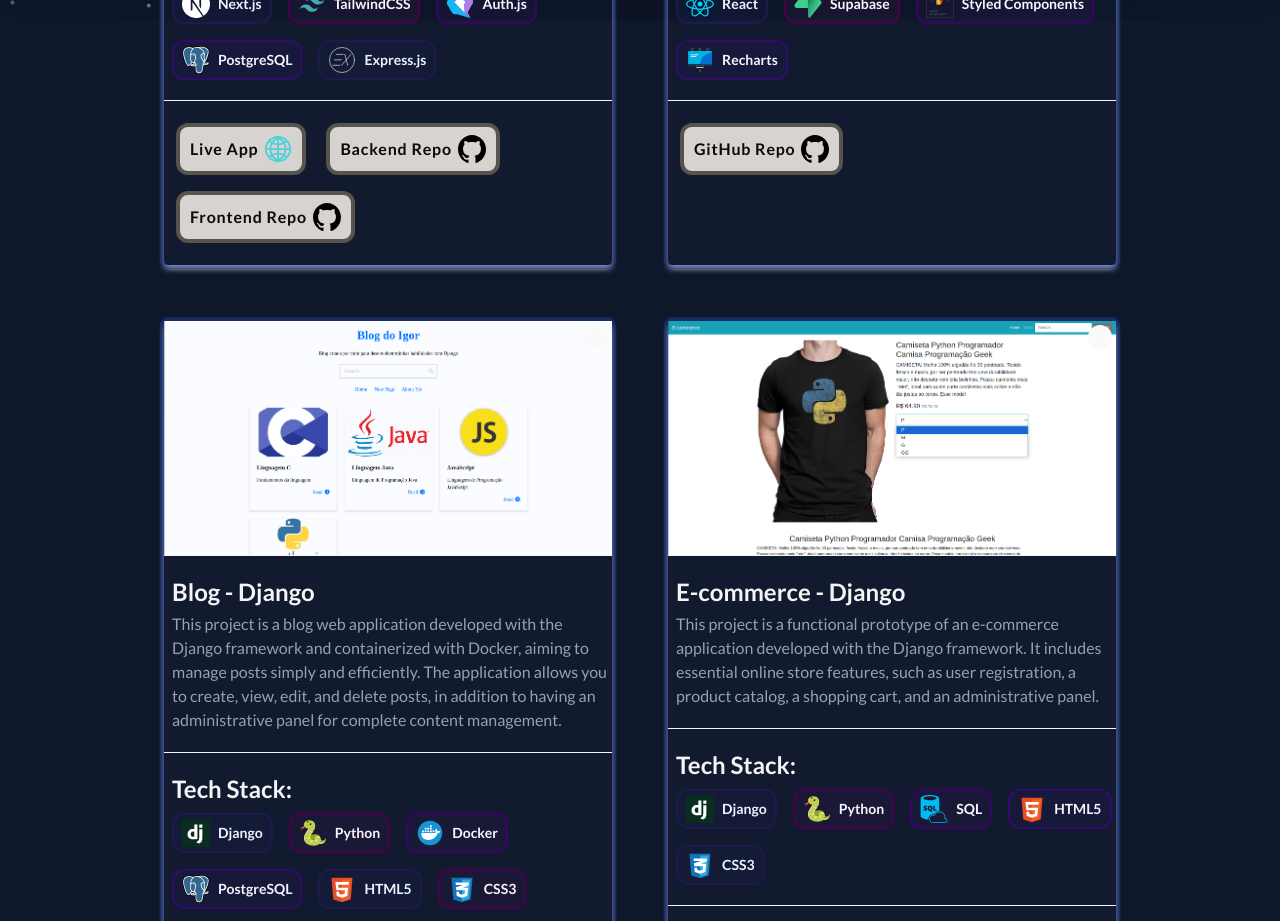
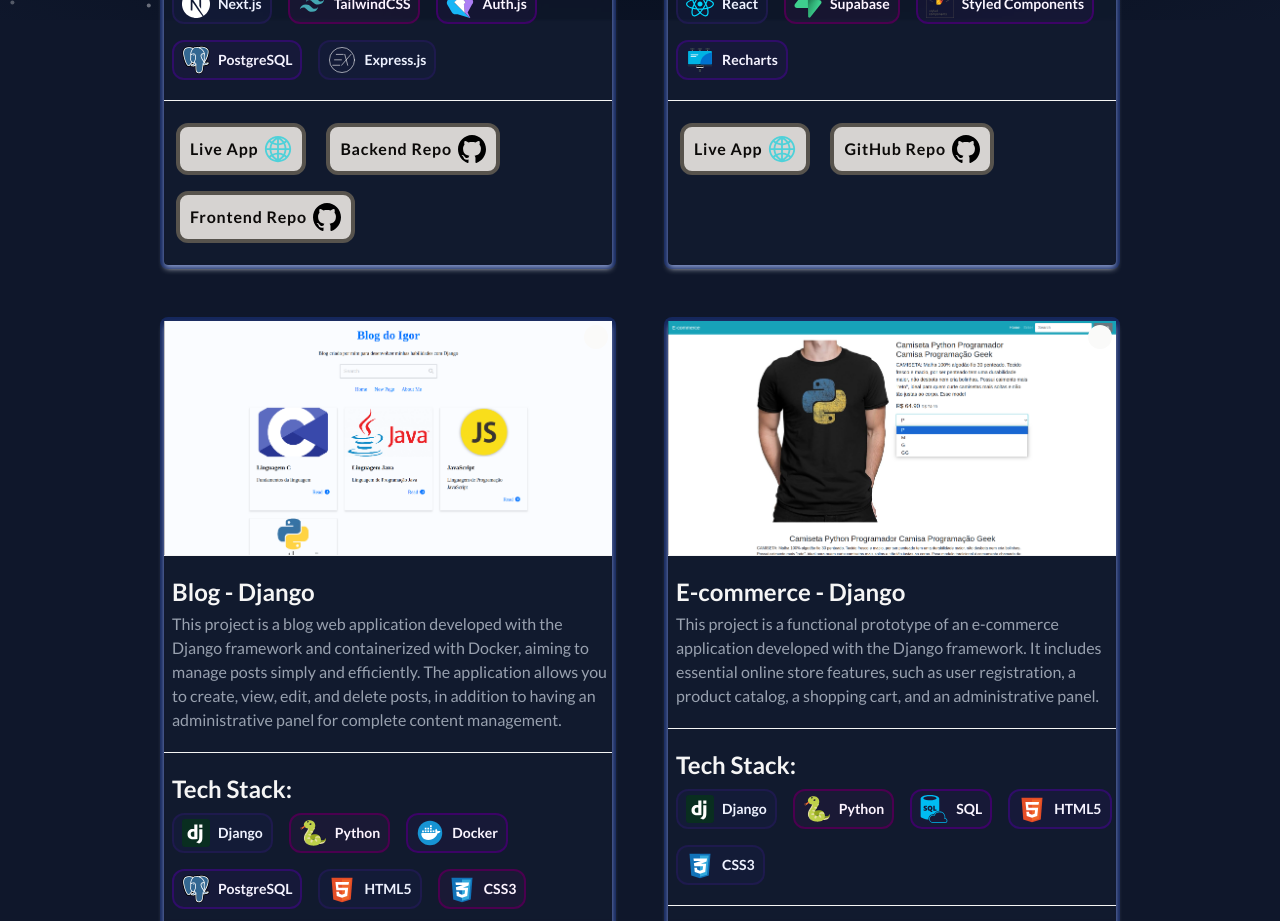
Before and after one commit to Igorbraziel/my-portfolio, a React (Vite) app: page /projects in a window 1280 px wide. Shown: the part 780-1701 px from the top of the page. Built offline with nearby package versions, Linux system fonts and the light colour scheme; some icons are missing; a web font is replaced by a local one.

Commit message:
Adding the live app link of one project

```diff
--- a/src/data/projects.ts
+++ b/src/data/projects.ts
@@ -56,7 +56,7 @@ const projectsList = [
       { techLabel: "Recharts", techIcon: RechartsIcon },
     ],
     githubLink: "https://github.com/Igorbraziel/the-wild-oasis",
-    liveAppLink: "",
+    liveAppLink: "https://braziel-the-wild-oasis.netlify.app",
   },
   {
     name: "Blog - Django",
```
